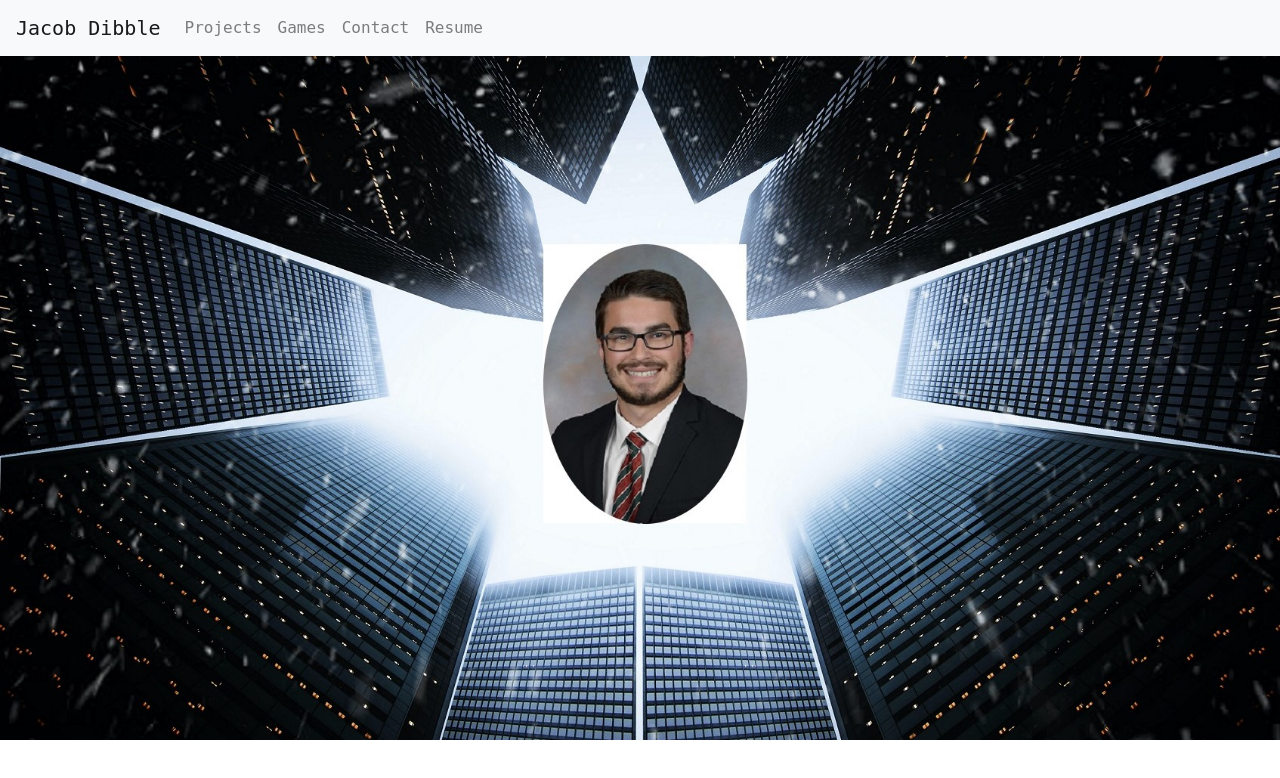
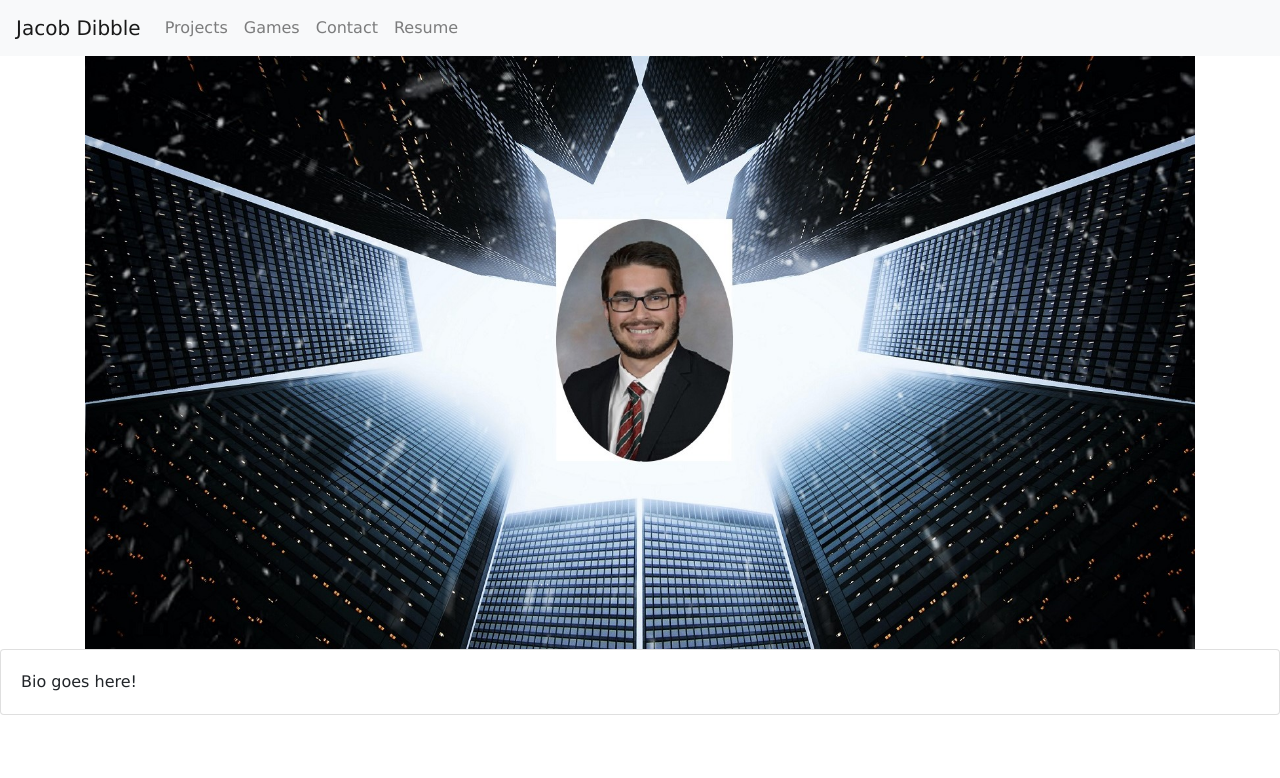
Before and after one commit to jdibble21/react-portfolio, a React (Create React App) app: page / in a window 1280 px wide. Shown: the top 778 px of the page. Built offline with nearby package versions, Linux system fonts and the light colour scheme.

Commit message:
Refactor components

```diff
--- a/public/index.html
+++ b/public/index.html
@@ -34,8 +34,7 @@
     <div id="root">
       <div id="navDiv" ></div>
       <div id="backImageDiv"></div>
-
-
+      <div id="bioDiv"></div>
     </div>
 
   </body>
--- a/src/components/background_image.jsx
+++ b/src/components/background_image.jsx
@@ -1,18 +1,20 @@
 import React, { Component } from 'react';
+import Container from 'react-bootstrap/Container';
 import Image from 'react-bootstrap/Image';
 import backImage from './../files/background_image.jpg';
 
 class BackgroundImage extends Component {
-
     backgroundStyle = {
-        position: "absolute",
+        position: "",
         display: "block"
     }
     render() {
         return (
+            <Container>
             <div>
                 <Image src={backImage} style={this.backgroundStyle} alt="background image" fluid />
             </div>
+            </Container>
         );
     }
 }
--- a/src/components/bio_section.jsx
+++ b/src/components/bio_section.jsx
@@ -1,9 +1,13 @@
 import React, { Component } from 'react';
+import Card from 'react-bootstrap/Card';
 
 class BioSection extends Component {
-    state = {  }
     render() {
-        return (  );
+        return (
+            <Card>
+                <Card.Body> Bio goes here!</Card.Body>
+            </Card>
+         );
     }
 }
 
--- a/src/components/navbar.jsx
+++ b/src/components/navbar.jsx
@@ -11,10 +11,10 @@ class NavbarCustom extends Component {
           <Navbar.Toggle aria-controls="basic-navbar-nav" />
           <Navbar.Collapse id="basic-navbar-nav">
             <Nav className="mr-auto">
-              <Nav.Link href="#home">Projects</Nav.Link>
-              <Nav.Link href="#link">Games</Nav.Link>
-              <Nav.Link href="#link">Contact</Nav.Link>
-              <Nav.Link href="#link">Resume</Nav.Link>
+              <Nav.Link href="#projects">Projects</Nav.Link>
+              <Nav.Link href="#games">Games</Nav.Link>
+              <Nav.Link href="#contact">Contact</Nav.Link>
+              <Nav.Link href="#resume">Resume</Nav.Link>
             </Nav>
           </Navbar.Collapse>
         </Navbar>
--- a/src/index.css
+++ b/src/index.css
@@ -1,6 +1,6 @@
 body {
   margin: 0;
-  font-family: "DejaVu Sans Mono"!important;
+  font-family: "Verdana"!important;
   -webkit-font-smoothing: antialiased;
   -moz-osx-font-smoothing: grayscale;
 }
```
Also changed, not shown: src/index.js (+7 -0 lines).
